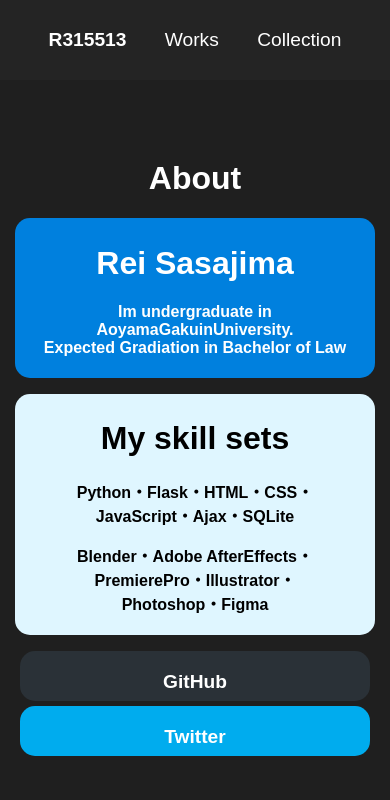
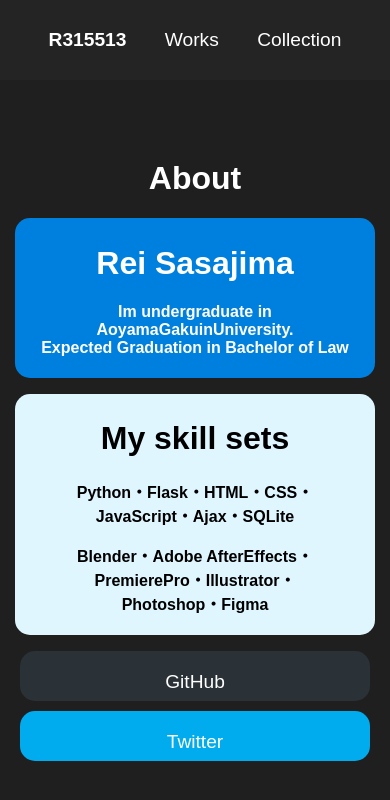
Before and after one commit to ReiSasajima/site, a React (Create React App) app: page / in a window 390 px wide. Shown: the top 800 px of the page. Built offline with nearby package versions, Linux system fonts and the light colour scheme.

Commit message:
fixed typo and add more margin on socialmedia comoponents in smartphone mode

```diff
--- a/src/components/About.jsx
+++ b/src/components/About.jsx
@@ -4,7 +4,7 @@ export default function About() {
   return (
       <div className='AboutWrapper'>
         <h1 className='AboutWrapper-name'>Rei Sasajima</h1>
-        <p className='AboutWrapper-description'>Im undergraduate in AoyamaGakuinUniversity.<br></br>Expected Gradiation in Bachelor of Law</p>
+        <p className='AboutWrapper-description'>Im undergraduate in AoyamaGakuinUniversity.<br></br>Expected Graduation in Bachelor of Law</p>
       </div>
       )
 }
--- a/src/static/Socialmedia.css
+++ b/src/static/Socialmedia.css
@@ -22,7 +22,6 @@
 .Github > p{
   color: white;
   display: inline-block;
-  font-weight: bold;
 }
 .Twitter{
   display: inline-block;
@@ -38,7 +37,6 @@
 .Twitter > p{
   color: white;
   display: inline-block;
-  font-weight: bold;
 }
 @media screen and (max-width: 550px) {
   .Socialmedia-Wrapper{
@@ -47,7 +45,7 @@
   }
   .Github, .Twitter{
     display: block;
-    margin-top: 5px;
+    margin-top: 10px;
     width: 100%;
   }
 }
```
